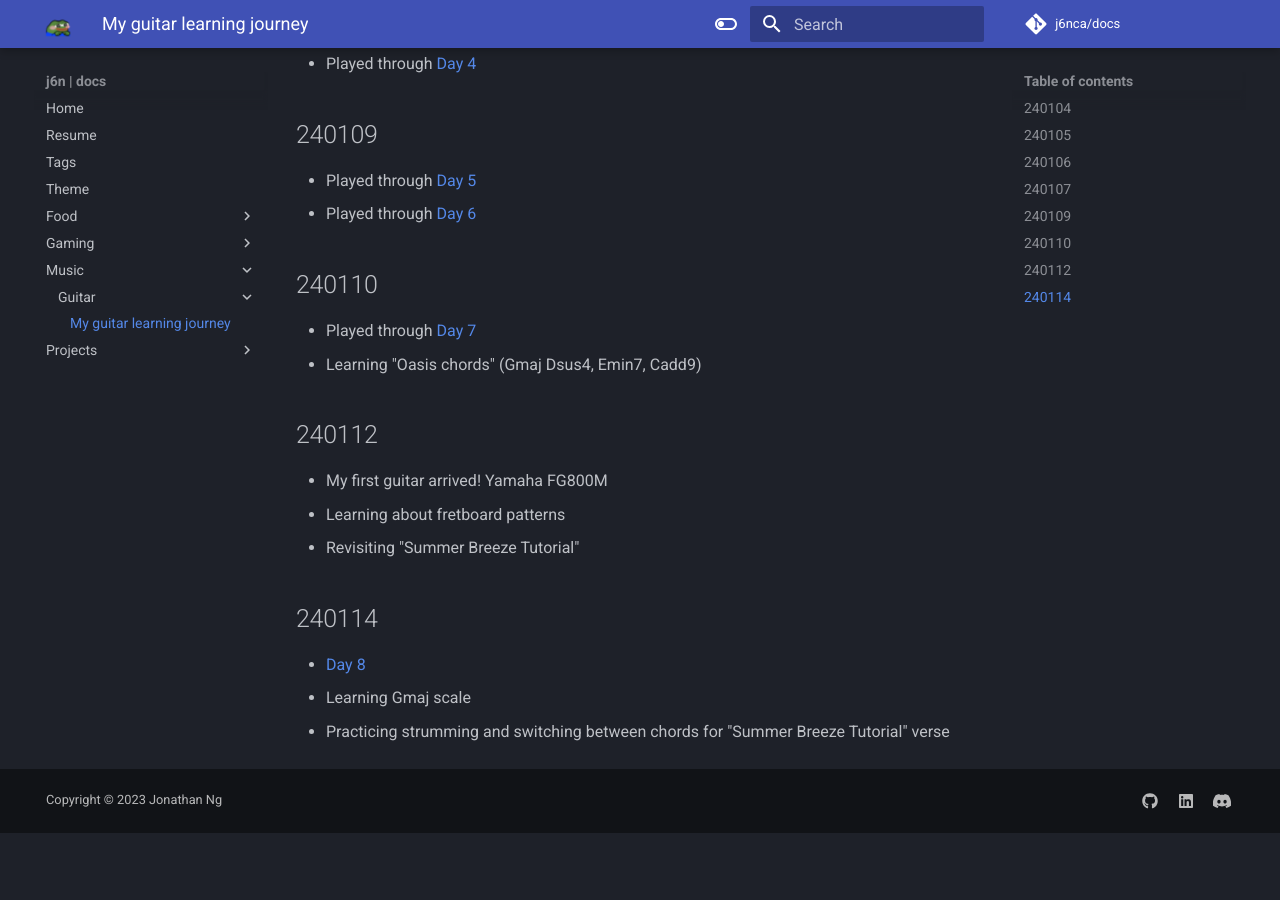
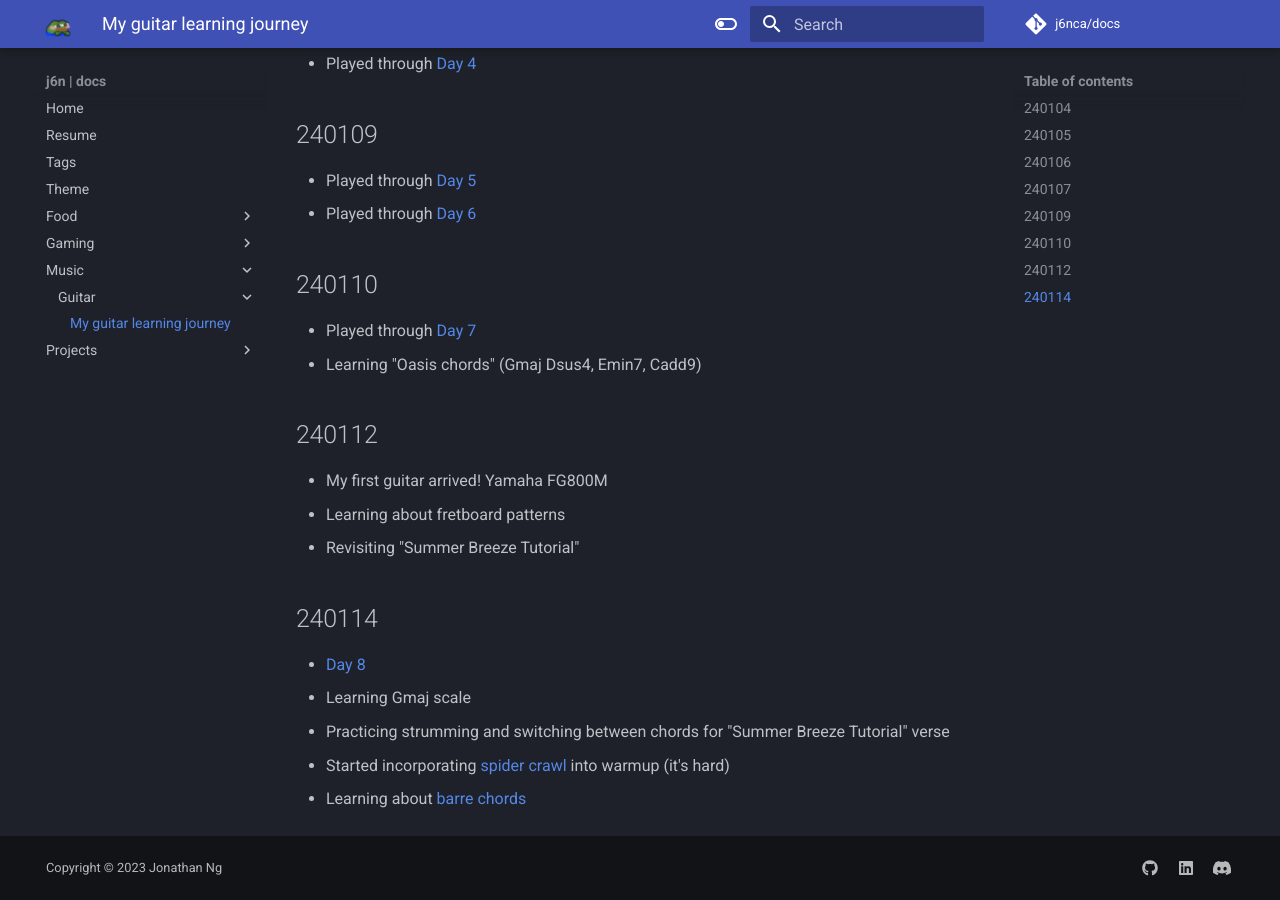
Before and after one commit to j6nca/notes, an MkDocs documentation site: the page built from docs/music/guitar/log.md, in a window 1280 px wide and 900 px high, scrolled down 798 px. Built offline with MkDocs 1.6.1 and Material for MkDocs 9.7.7, drawn with Linux system fonts in a browser that asks for light colours; comment, search, counter and statistics services are not loaded; before the commit the page ends 1631 px from its top, so only the background shows below that.

Commit message:
Update log.md

```diff
--- a/docs/music/guitar/log.md
+++ b/docs/music/guitar/log.md
@@ -37,3 +37,5 @@
 - [Day 8](https://www.youtube.com/watch?v=dwVwAuO3NHA)
 - Learning Gmaj scale
 - Practicing strumming and switching between chords for "Summer Breeze Tutorial" verse
+- Started incorporating [spider crawl](https://www.youtube.com/watch?v=uJxtb8Ge-Ko) into warmup (it's hard)
+- Learning about [barre chords](https://www.youtube.com/watch?v=4ee3TE6fQ0E)
```
